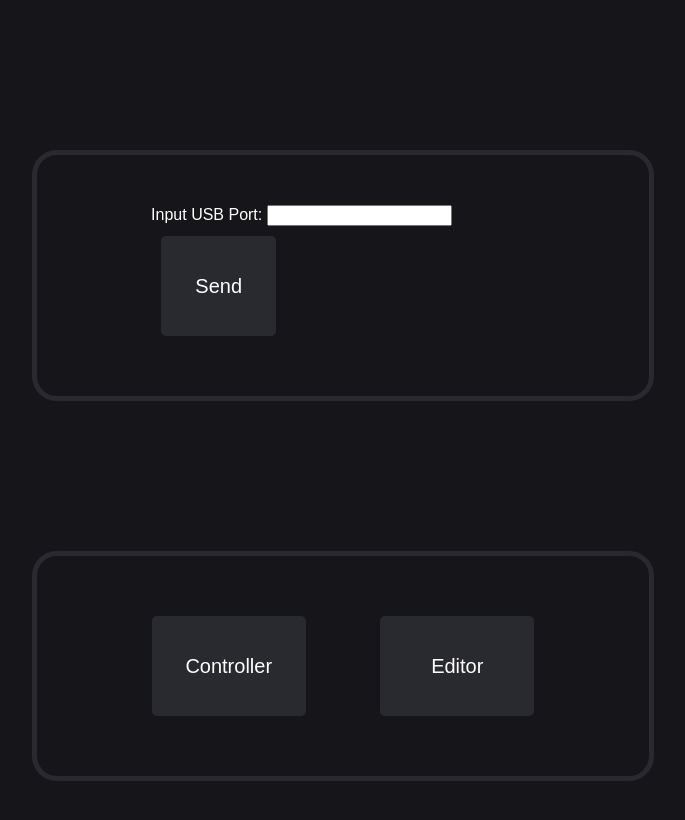
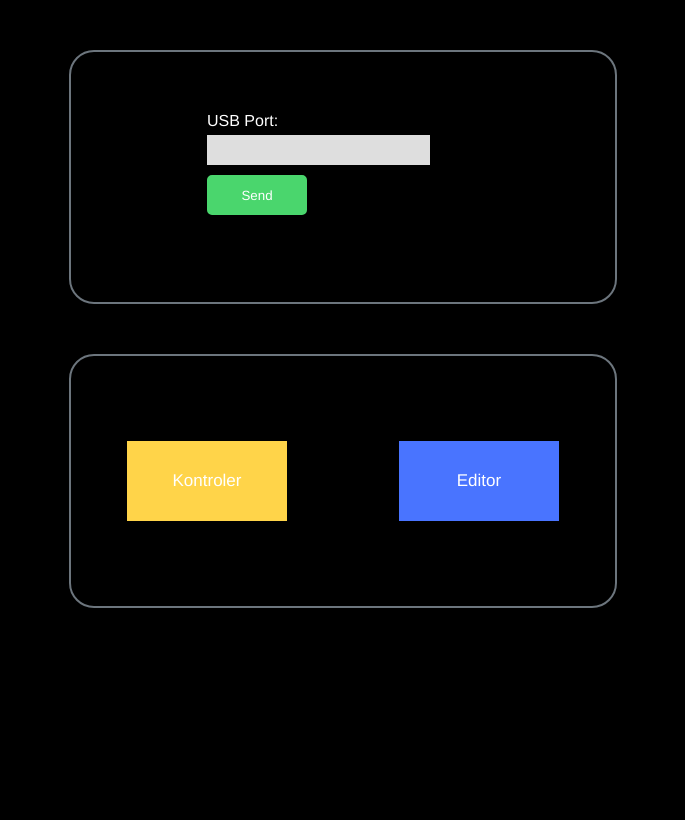
Before and after one commit to cgtnt/arduino-rgb-strip-controller, a website: page clientSide/frontend/menu.html in a window 1280 px wide. Shown: the whole page, without its empty margins (297-982 px from the left). Drawn offline with nearby package versions, Linux system fonts and the light colour scheme; no server answers.

Commit message:
Update menu.html

```diff
--- a/clientSide/frontend/menu.html
+++ b/clientSide/frontend/menu.html
@@ -4,91 +4,122 @@
     <meta charset="UTF-8">
     <meta http-equiv="X-UA-Compatible" content="IE=edge">
     <meta name="viewport" content="width=device-width, initial-scale=1.0">
-    <script src="/socket.io/socket.io.js"></script>
-    <script src="controller.js"></script>
-    <title>RGB - Menu</title>
+    <title>Menu</title>
     <style>
-        html,body{
-            margin: 0px;
-            padding-bottom: 120px;
-            background-color: rgb(22, 22, 26);
-            color: #fffffe;
-            font-family: Arial, Helvetica, sans-serif;
-        }
+*{
+    margin: 0;
+    padding: 0;
+    font-family: Helvetica;
+    color: white;
+}
+body{
+background-color: black;
+}
+.container{
+    width: 85%;
+    margin: auto;
+    max-width: 1290px;
+    min-width: 360px;
+}
+.layout{
+    width: 50%;
+    border:2px solid #6c757d;
+    border-radius: 25px;
+    height: 250px;
 
-        section{
-            width: 40%;
-            padding: 50px;
-            height: auto;
-            margin: auto;
-            margin-top: 150px;
-            border: solid 5px;
-            border-color: #292930;
-            border-radius: 25px;
-        }
 
-        .modes{
-            margin: auto;
-            display: flex;
-            align-items: center;
-            justify-content: space-evenly;
-            flex-wrap: wrap;
-        }
+    margin: auto;
+    margin-top: 50px;
+}
+.inputc{
+    width:50%;
 
-        button{
-            background-color: #292930;
-            color: #fffffe;
-            width: 30%;
-            height: 100px;
-            margin: 10px;
-            border: none;
-            border-radius: 5px;
-            font-size: 20px;
-        }
 
-        button:hover{
-            background-color: #7f5af0;
-            box-shadow: 5px 5px 8px black;
-        }
+    margin: auto;
+    margin-top: 60px;
 
-        button:active{
-            background-color: #00253E;
-            color: white;
-        }
+}
+input{
+    width: 80%;
+    height: 30px;
+    border-radius: 0px;
+   border: transparent;
+   padding-left: 5px;
+   opacity: 87%;
+   background-color: white;
+    margin-top: 5px;
+}
+input:focus{
+    opacity: 100%;
+}
+.send{
+    border: 2px solid #4ad66d;
+    height: 40px;
+    width: 100px;
+    background-color: #4ad66d;
+    border-radius: 5px;
+    margin-top: 10px;
+}
+.send:hover{
+    opacity: 90%;
+}
+.core{
+    display: flex;
+    align-items: center;
+    justify-content: space-around;
+}
+.btn{
+    width: 160px;
+    height: 80px;
+    font-size: 17px;
+    background-color: #4361ee;
+   border: none;
+   margin-top:85px;
 
-        button div{
-            position: absolute;
-            width: 5%;
-            height: 30px;
-            background: white;
-            border-radius: 3px;
-            border-style: none;
-            margin: auto;
-        }
+}
+.btn:hover{
+opacity: 90%;
+}
+.kontroler{
+    background-color: #ffd449;
+}
+.editor{
+    background-color:  #4974ff;
+}
 
-        .iButton{
-            /*nesto idk*/
-        }
-    </style>
+  </style>
 </head>
 <body>
-    <section>
-        <div class="modes">
-            <form>
-                <label for="port">Input USB Port:</label>
-                <input type="text" id="port" name="port">
-                <button onclick="relayCOMport(this)"> Send </button>
+  <div class="container">
+<div class="layout">
+    <div class="inputc">
 
-            </form>
-        </div>
-    </section>
 
-    <section>
-        <div class="modes">
-            <button onclick="" class="iButton">Controller</button>
-            <button onclick="" class="iButton">Editor</button>
-        </div>
-    </section>
+<label>
+    USB Port:
+</label>
+<br>
+<input>
+<button class="send">Send</button>
+</div>
+</div>
+<div class="layout">
+<div class="core">
+    <form action="controller.html">
+    <button class="kontroler btn">
+        Kontroler
+    </button>
+    </form>
+    <form action="editor.html">
+    <button class="editor btn">
+        Editor
+    </button>
+    </form>
+</div>
+</div>
 
+
+
+  </div>
 </body>
 </html>
```
